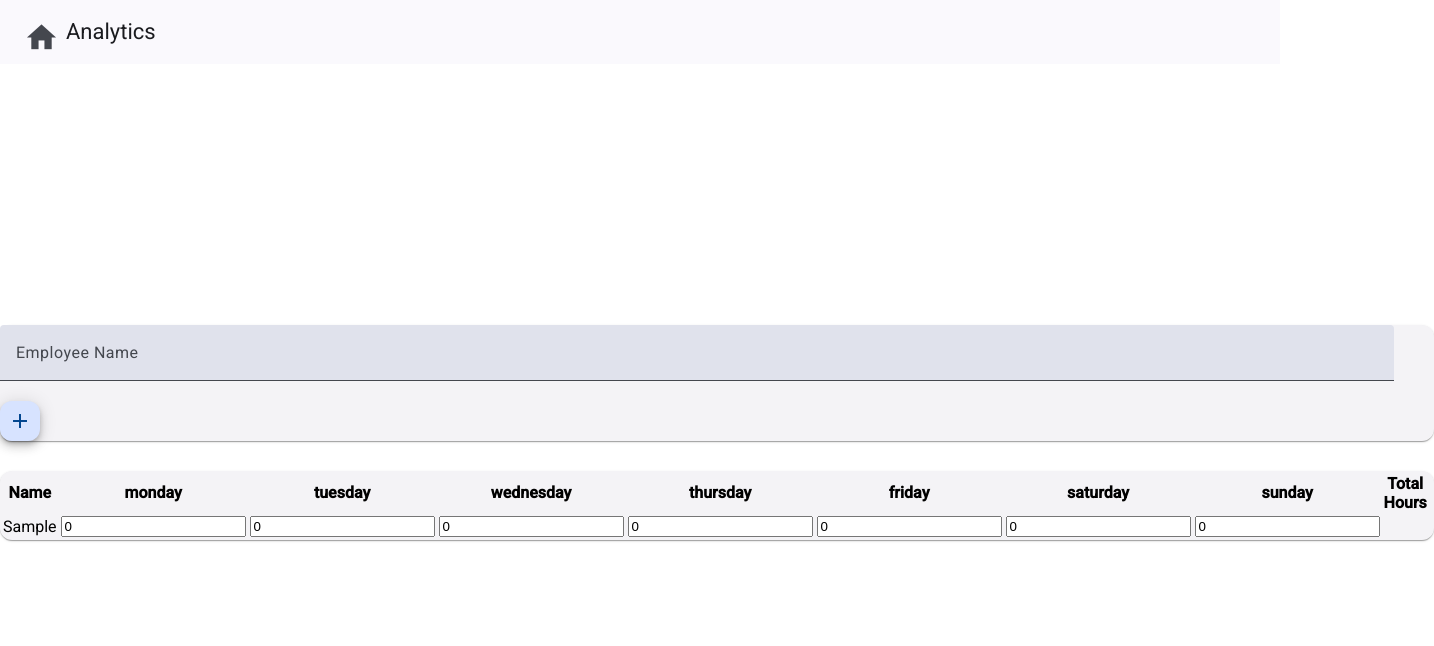
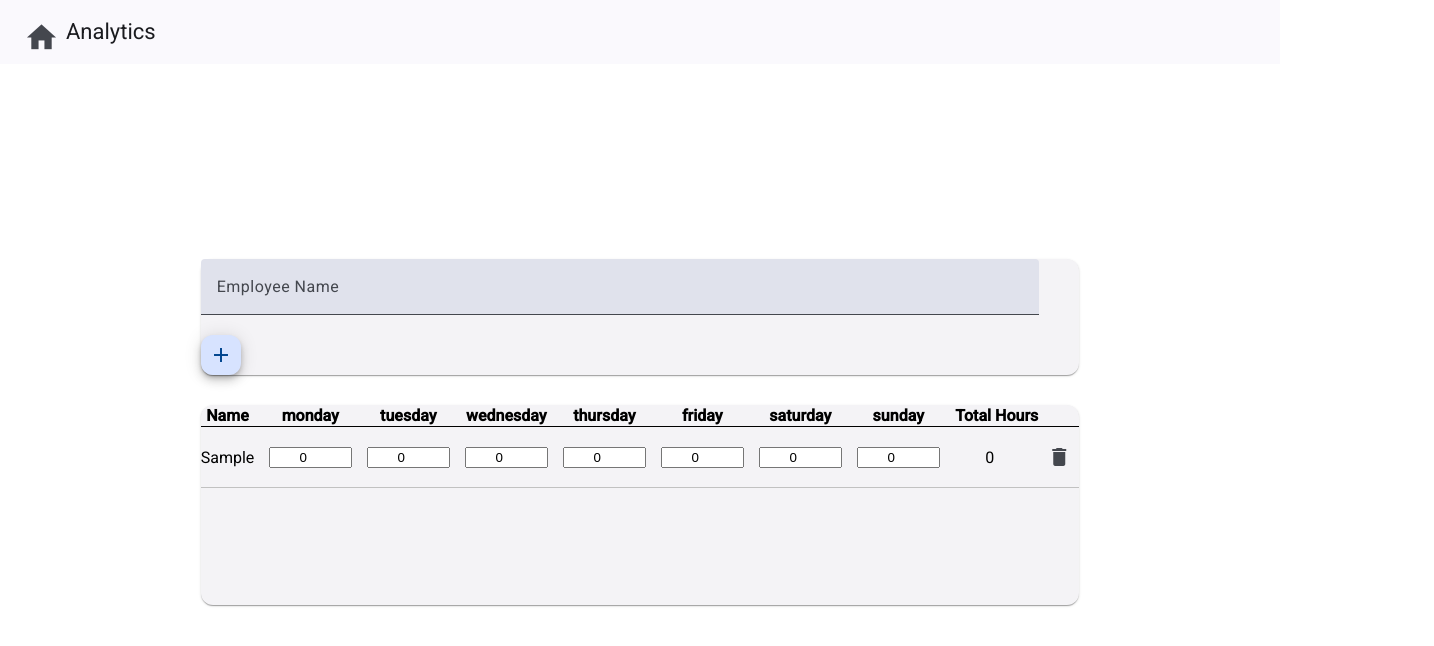
Before and after one commit to tylerkap/angular-hr-timesheet, an Angular app: page /timesheet in a window 1280 px wide. Both pictures are taken after typing "Sample" into the empty fields and a click on the button "add". Shown: the top 646 px of the page, 1434 px wide, since content can reach past the window. Built offline with nearby package versions, Linux system fonts and the light colour scheme.

Commit message:
unit 8 part-2 complete (unit 8 finished)

```diff
--- a/src/app/components/timesheet/timesheet.component.html
+++ b/src/app/components/timesheet/timesheet.component.html
@@ -28,6 +28,12 @@
                         <td *ngFor="let day of weekdays">
                             <input type="number" [id]="day" [(ngModel)]="employee[day]" class="hours-input">
                         </td>
+                        <td class="total-cell">{{getTotalHours(employee)}}</td>
+                        <td>
+                            <button mat-icon-button (click)="deleteEmployee(i)">
+                                <mat-icon>delete</mat-icon>
+                            </button>
+                        </td>
                     </tr>
                 </tbody>
             </table>
--- a/src/app/components/timesheet/timesheet.component.scss
+++ b/src/app/components/timesheet/timesheet.component.scss
@@ -11,5 +11,40 @@
 }
 
 .hours {
+    min-height: 200px;
     margin-top: 30px;
+    display: flex;
+    flex-direction: column;
+    justify-content: space-between;
 }
+
+.hours-input {
+    max-width: 75px;
+    margin-left: 15px;
+    text-align: center;
+}
+
+.total-cell {
+    text-align: center;
+}
+
+table {
+    border-collapse: collapse;
+}
+
+th {
+    border-bottom: 1px solid black;
+
+    &:not(:first-child) {
+        padding-left: 15px;
+    }
+}
+
+td {
+    text-align: center;
+    padding: 10px 0px;
+}
+
+tr td {
+    border-bottom:1pt solid #C1C1C1;
+}
--- a/src/app/components/timesheet/timesheet.component.ts
+++ b/src/app/components/timesheet/timesheet.component.ts
@@ -66,4 +66,14 @@
         return error;
     };
   }
+
+
+  getTotalHours(employee: Employee): number {
+    return employee.monday + employee.tuesday + employee.wednesday
+        + employee.thursday + employee.friday + employee.saturday + employee.sunday;
+  }
+
+  deleteEmployee(index: number): void {
+    this.employees.splice(index, 1);
+  }
 }
```
